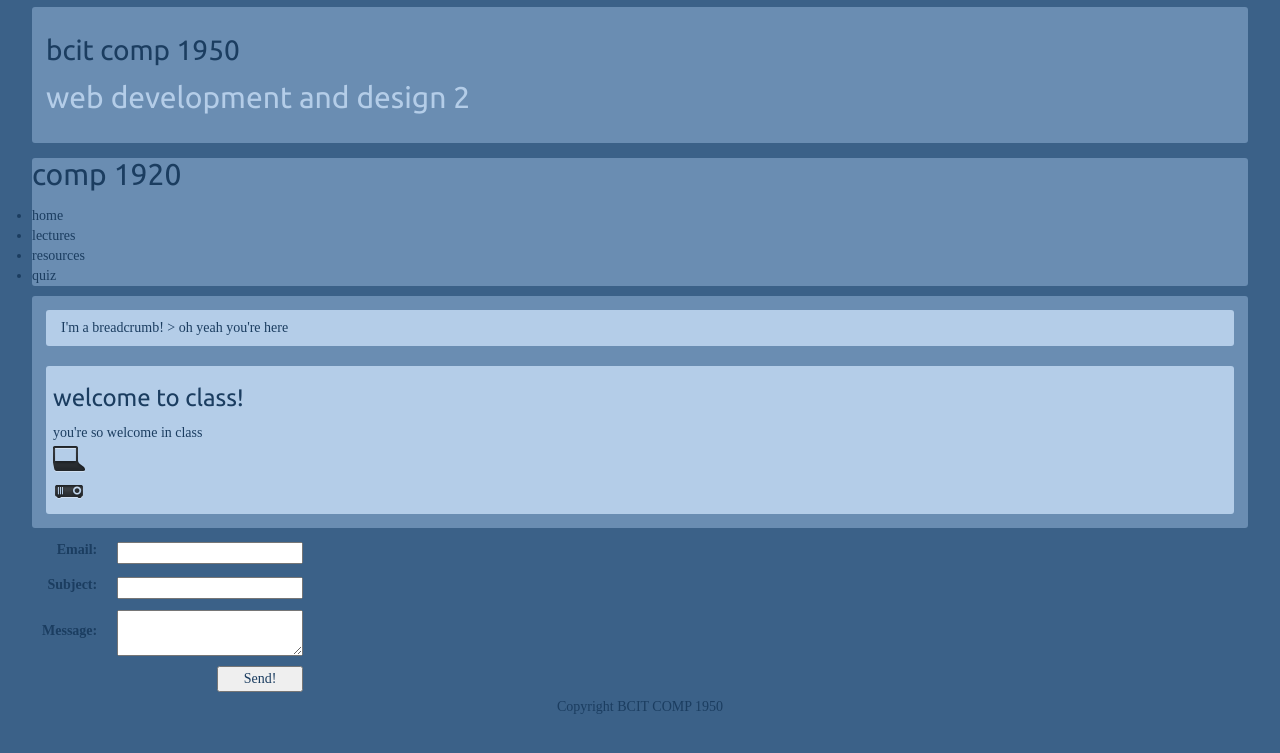
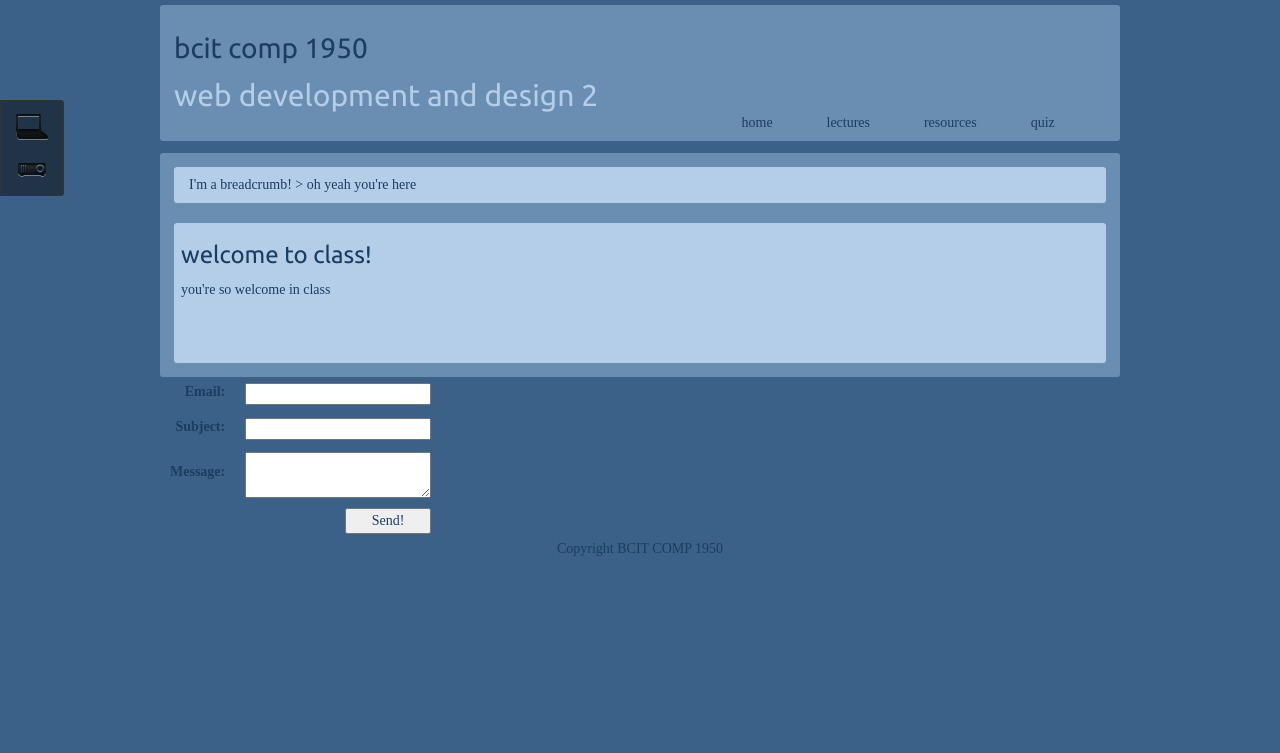
Before and after one commit to Acoli/COMP1950-final-assignment, a PHP site: page / in a window 1280 px wide. Shown: the top 753 px of the page. Run offline with PHP 8.4, Linux system fonts and the light colour scheme; some libraries are stand-ins or nearby versions; some web fonts are replaced.

Commit message:
Revert "content and css changes"
This reverts commit ba7b76b24cf768ea65dff91e41aa34f6e8cfe114.

Conflicts:
	.sass-cache/387be91c1f5c49d2ac843c0e8d356cdaec2a07da/style.sassc
	public/css/mediaQueries.css
	public/css/style.css
	public/css/style.css.map

```diff
--- a/public/css/mediaQueries.css
+++ b/public/css/mediaQueries.css
@@ -54,16 +54,7 @@
 }
 
 /* Laptops and desktops */
-<<<<<<< HEAD
-<<<<<<< HEAD
 @media only screen and (min-width: 1024px){
-=======
-@media only screen and (min-device-width: 1024px){
-
->>>>>>> origin/master
-=======
-@media only screen and (min-device-width: 1024px){
->>>>>>> parent of ba7b76b... content and css changes
 	header,
 	nav,
 	main,
```
